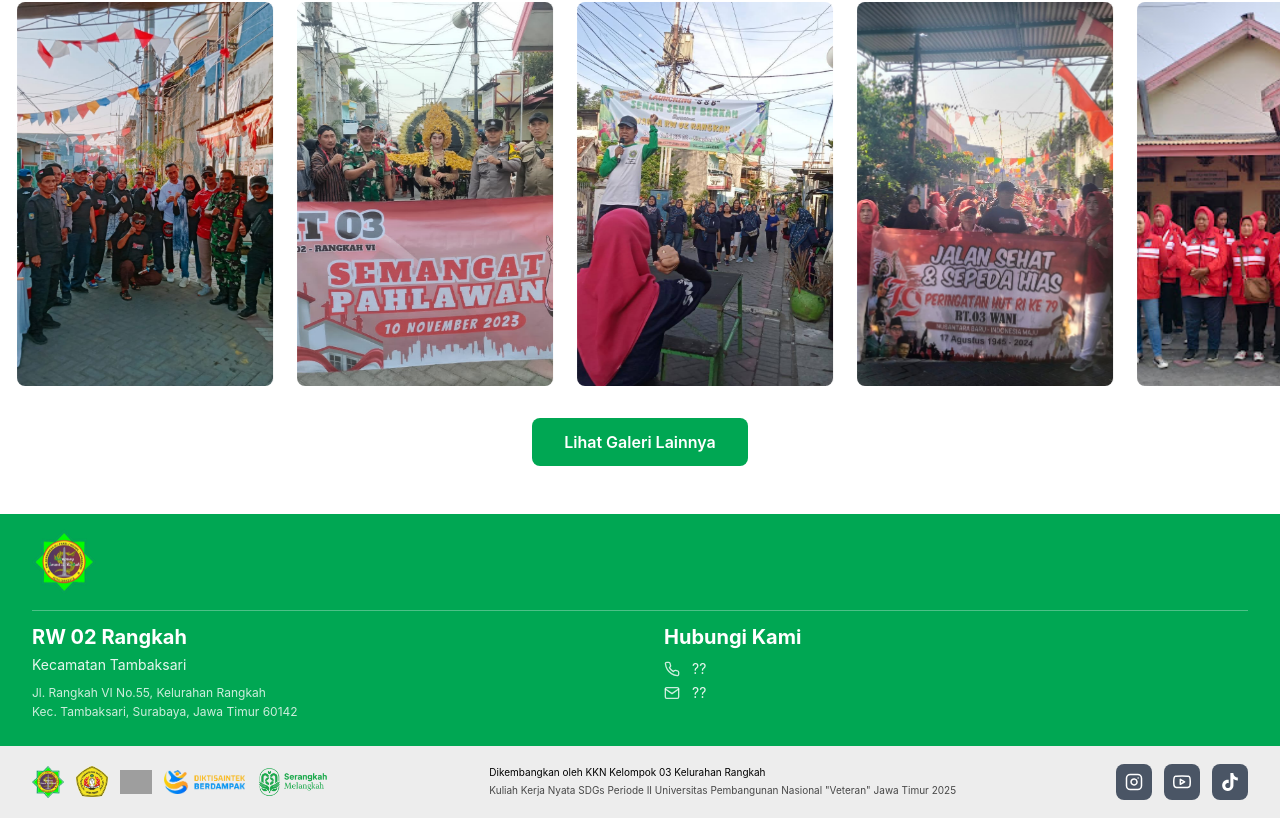
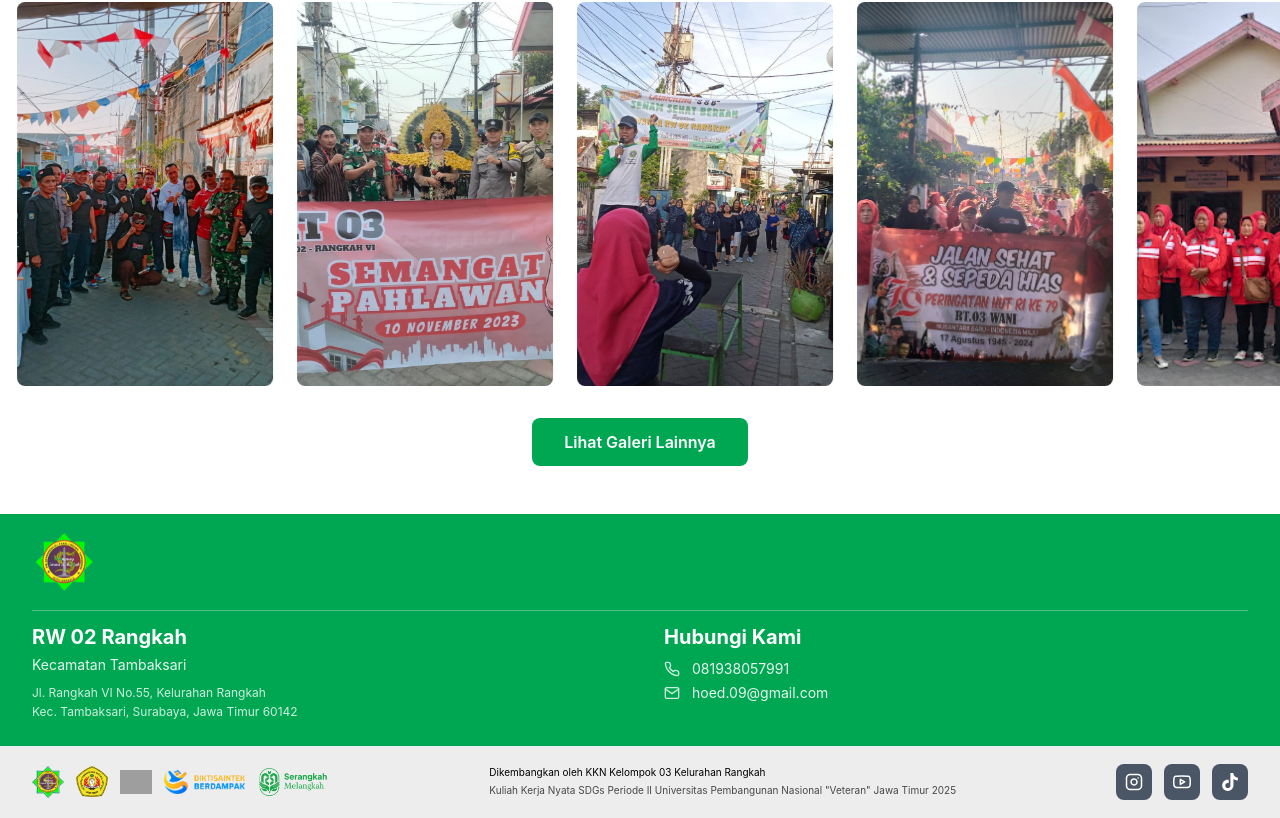
Before and after one commit to AlexStefanus/RW02, a Next.js app: page / in a window 1280 px wide. Shown: the part 2186-3004 px from the top of the page. Built offline with nearby package versions, Linux system fonts and the light colour scheme; no server answers; the database is empty; grey boxes are pictures that could not be loaded.

Commit message:
Update Data

```diff
--- a/src/component/landing-page/Footer.tsx
+++ b/src/component/landing-page/Footer.tsx
@@ -49,14 +49,24 @@ const Footer = () => {
           <div className="text-center md:text-left">
             <h4 className="text-lg md:text-xl font-bold mb-3 md:mb-2 smooth-transition">Hubungi Kami</h4>
             <div className="space-y-2 md:space-y-1">
-              <div className="flex items-center justify-center md:justify-start hover-lift smooth-transition">
+              <a
+                href="https://wa.me/6281938057991"
+                target="_blank"
+                rel="noopener noreferrer"
+                className="flex items-center justify-center md:justify-start hover-lift smooth-transition hover:text-white/70"
+              >
                 <FiPhone size={16} className="mr-3 text-white/80 flex-shrink-0" />
-                <span className="text-white/90 text-sm md:text-sm">??</span>
-              </div>
-              <div className="flex items-center justify-center md:justify-start hover-lift smooth-transition">
+                <span className="text-white/90 text-sm md:text-sm">081938057991</span>
+              </a>
+              <a
+                href="https://mail.google.com/mail/u/0/?view=cm&tf=1&fs=1&to=hoed.09@gmail.com"
+                target="_blank"
+                rel="noopener noreferrer"
+                className="flex items-center justify-center md:justify-start hover-lift smooth-transition hover:text-white/70"
+              >
                 <FiMail size={16} className="mr-3 text-white/80 flex-shrink-0" />
-                <span className="text-white/90 text-sm md:text-sm break-all">??</span>
-              </div>
+                <span className="text-white/90 text-sm md:text-sm break-all">hoed.09@gmail.com</span>
+              </a>
             </div>
           </div>
         </div>
--- a/src/hooks/useInfoCardsData.ts
+++ b/src/hooks/useInfoCardsData.ts
@@ -12,7 +12,7 @@ export const useInfoCardsData = () => {
     {
       icon: FiUsers,
       title: "Jumlah Penduduk",
-      value: "??",
+      value: "3594",
       subtitle: "Jiwa",
     },
     {
```
